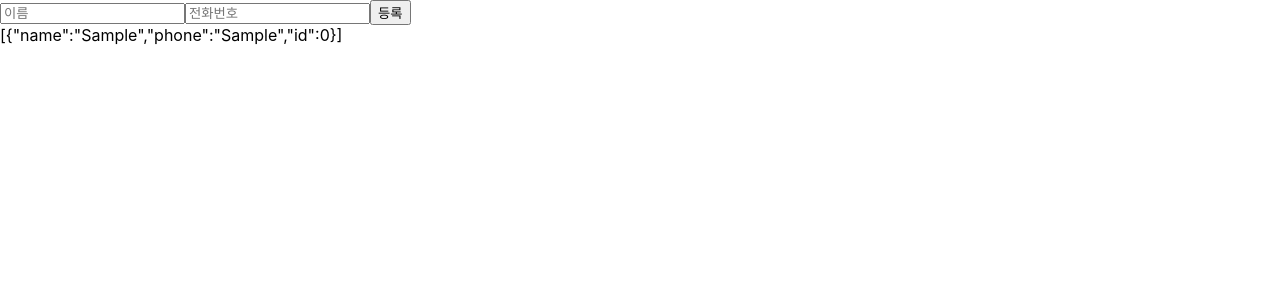
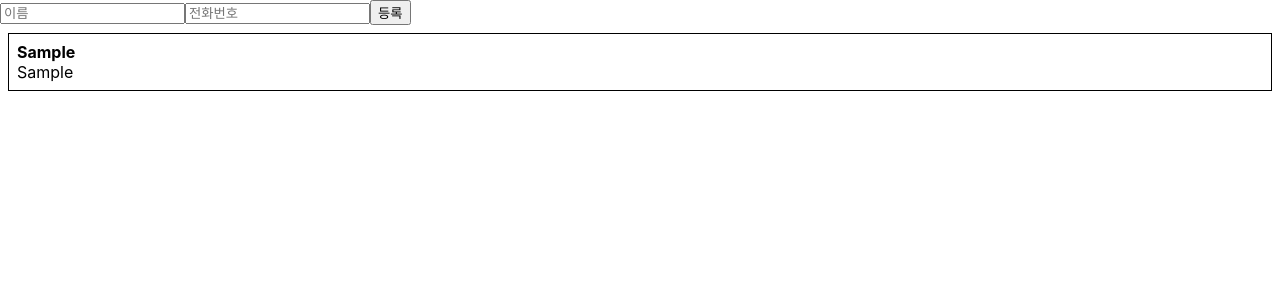
Before and after one commit to gyulpwang/inflearn-react, a React (Create React App) app in the folder contact-app/: page / in a window 1280 px wide. Both pictures are taken after typing "Sample", "Sample" into the empty fields and a click on the button "등록". Shown: the top 300 px of the page. Built offline with nearby package versions, Linux system fonts and the light colour scheme.

Commit message:
배열 렌더링하기

```diff
--- a/contact-app/src/App.js
+++ b/contact-app/src/App.js
@@ -1,5 +1,6 @@
 import React, {Component} from 'react';
 import PhoneForm from './components/PhoneForm';
+import PhoneInfoList from './components/PhoneInfoList';
 
 class App extends Component{
 
@@ -36,7 +37,7 @@ class App extends Component{
     return (
       <div>
         <PhoneForm onCreate={this.handleCreate}/>
-        {JSON.stringify(this.state.information)}
+        <PhoneInfoList data={this.state.information}/>
       </div>
     );
   }
--- /dev/null
+++ b/contact-app/src/components/PhoneInfo.js
@@ -0,0 +1,22 @@
+import React, { Component } from 'react';
+
+class PhoneInfo extends Component {
+    render() {
+        const { name, phone, id } = this.props.info;
+
+        const style = {
+            border: '1px solid black',
+            padding: '8px',
+            margin: '8px',
+        }
+
+        return (
+            <div style={style}>
+                <div><b>{name}</b></div>
+                <div>{phone}</div>
+            </div>
+        );
+    }
+}
+
+export default PhoneInfo;
--- /dev/null
+++ b/contact-app/src/components/PhoneInfoList.js
@@ -0,0 +1,33 @@
+import React, { Component } from 'react';
+import PhoneInfo from './PhoneInfo'
+
+class PhoneInfoList extends Component {
+    // 2. data가 없을 경우에 대한 조치 - 기본 값 지정. defaultProps 사용 시에는 static을 앞에 붙여준다!
+    static defaultProps = {
+        data: []
+    }
+
+    render() {
+        const {data} = this.props;
+
+        // 1. data가 없을 경우에 대한 조치 - 아예 이후 로직 수행 X
+        //if(!data) return null;
+
+        const list = data.map(
+            // data 안의 info라는 것을 PhoneInfo 컴포넌트에게 전달
+            // key : 컴포넌트를 여러개 렌더링하게 될 때 고유값을 정해줌으로써 업데이트 성능을 최적화
+                  /* key가 없을 경우 배열의 인덱스를 가져다 사용하게 되는데,
+                     배열의 인덱스와 key가 완전히 동일하지 않은 경우가 있을 수 있다.
+                     ex. 배열의 일부 항목이 제거가 되는 경우 index != key */
+            info => (<PhoneInfo info={info} key={info.id} />)
+        );
+
+        return (
+            <div>
+                {list}
+            </div>
+        );
+    }
+}
+
+export default PhoneInfoList;
```
